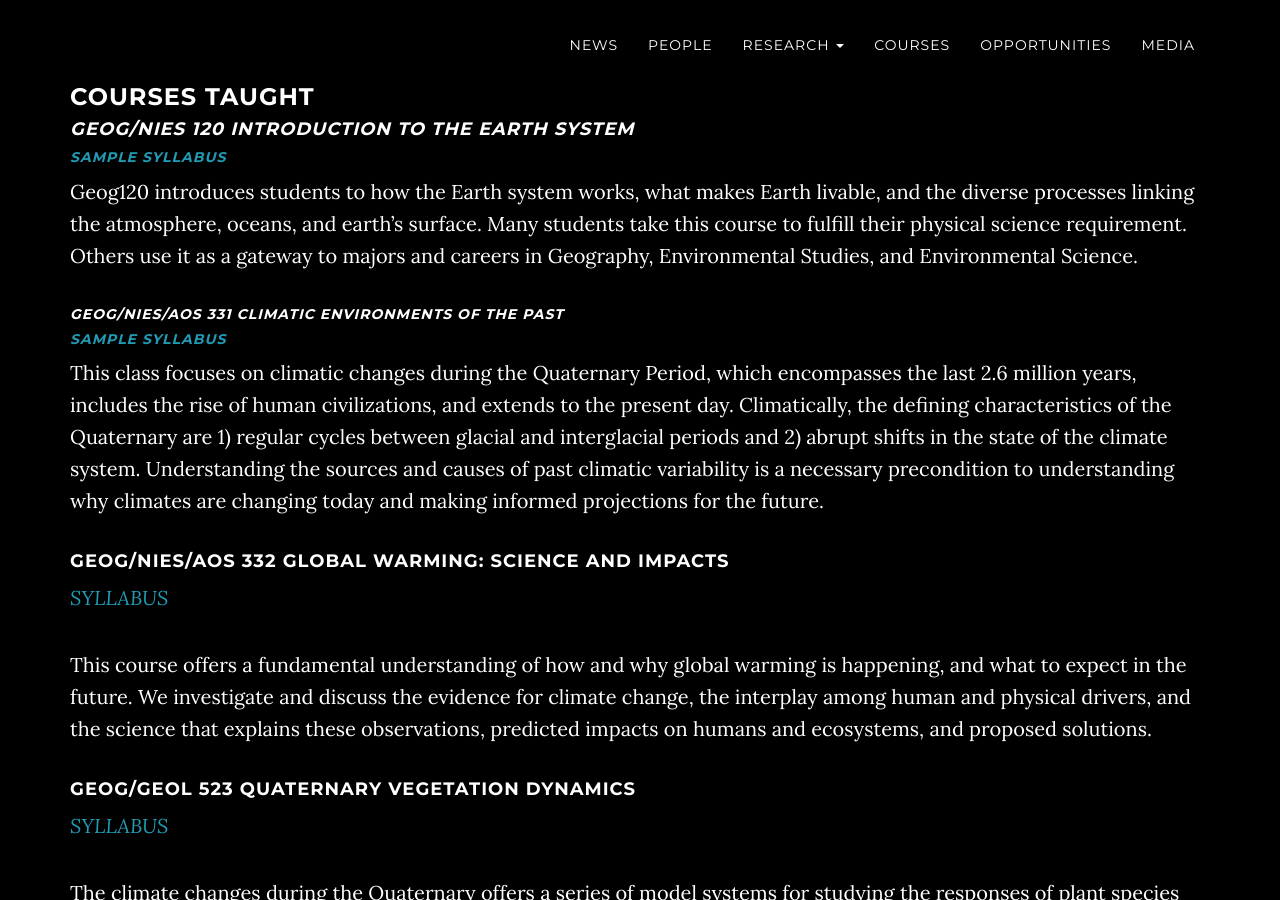
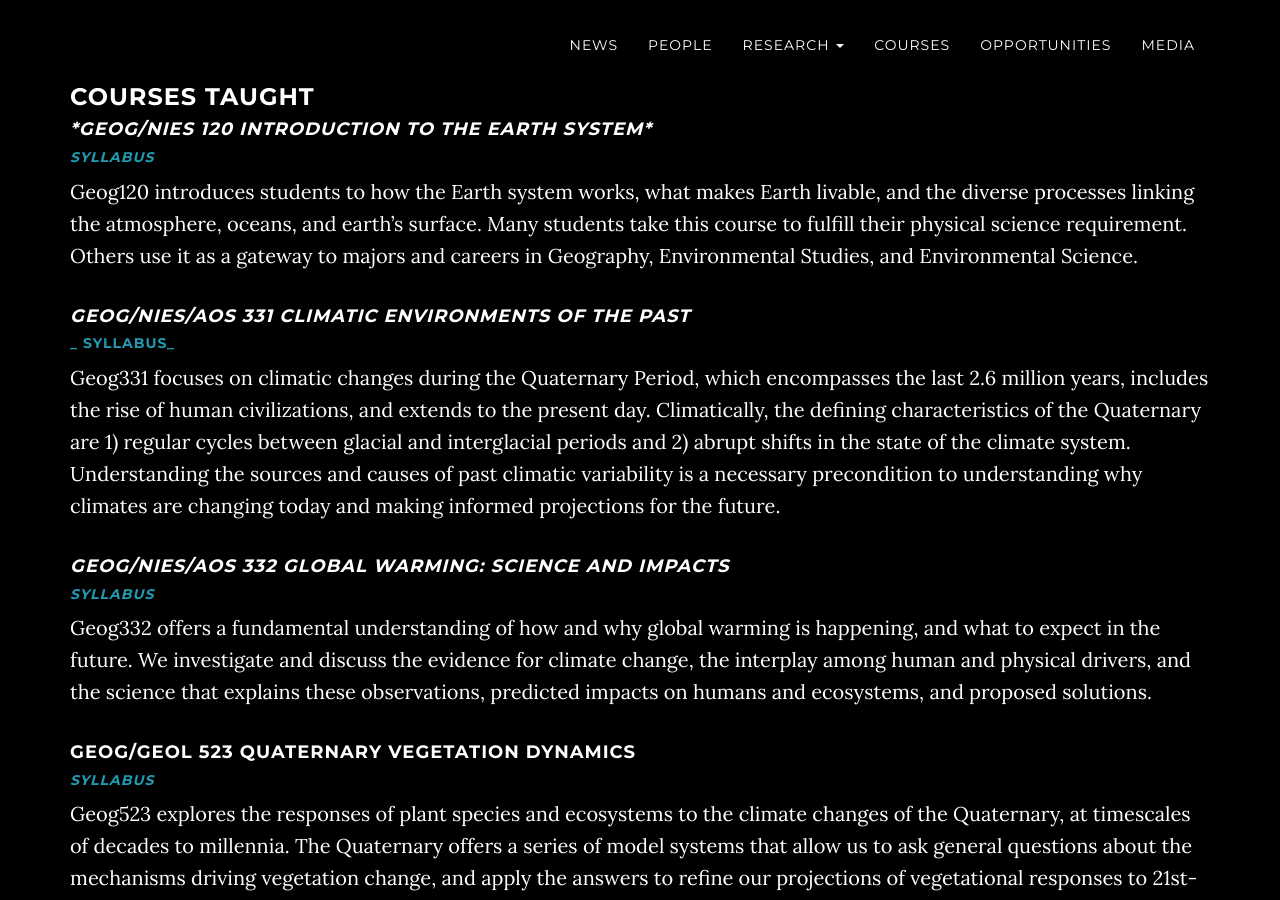
Before and after one commit to WilliamsPaleoLab/WilliamsPaleoLab.github.io, a Jekyll site: the page built from courses.md, in a window 1280 px wide and 900 px high. Built offline with Jekyll 4.4.1, drawn with Linux system fonts in a browser that asks for light colours; some of the changed text lies outside the part shown.

Commit message:
more format tweaks, courses

```diff
--- a/courses.md
+++ b/courses.md
@@ -6,31 +6,32 @@ layout: page
 ### Courses Taught
 
 
-#### _Geog/NIES 120 Introduction to the Earth System_
+#### _*Geog/NIES 120 Introduction to the Earth System*_
 
-##### [*SAMPLE SYLLABUS*](http://geography.wisc.edu/courses/syllabi/120_fall.pdf)
+##### [*SYLLABUS*](http://geography.wisc.edu/courses/syllabi/120_fall.pdf)
 
 Geog120 introduces students to how the Earth system works, what makes Earth livable, and the diverse processes linking the atmosphere, oceans, and earth's surface. Many students take this course to fulfill their physical science requirement. Others use it as a gateway to majors and careers in Geography, Environmental Studies, and Environmental Science.
 
-##### _Geog/NIES/AOS 331 Climatic Environments of the Past_
+#### *Geog/NIES/AOS 331 Climatic Environments of the Past*
 
-##### [*SAMPLE SYLLABUS*](http://geography.wisc.edu/courses/syllabi/331_fall.pdf)
+##### [_ SYLLABUS_](http://geography.wisc.edu/courses/syllabi/331_fall.pdf)
 
-This class focuses on climatic changes during the Quaternary Period, which encompasses the last 2.6 million years, includes the rise of human civilizations, and extends to the present day.  Climatically, the defining characteristics of the Quaternary are 1) regular cycles between glacial and interglacial periods and 2) abrupt shifts in the state of the climate system.  Understanding the sources and causes of past climatic variability is a necessary precondition to understanding why climates are changing today and making informed projections for the future.
+Geog331 focuses on climatic changes during the Quaternary Period, which encompasses the last 2.6 million years, includes the rise of human civilizations, and extends to the present day.  Climatically, the defining characteristics of the Quaternary are 1) regular cycles between glacial and interglacial periods and 2) abrupt shifts in the state of the climate system.  Understanding the sources and causes of past climatic variability is a necessary precondition to understanding why climates are changing today and making informed projections for the future.
 
-####  Geog/NIES/AOS 332 Global Warming: Science and Impacts
+####  _Geog/NIES/AOS 332 Global Warming: Science and Impacts_
 
-[*SYLLABUS*](http://geography.wisc.edu/courses/syllabi/332_spring.pdf)
+##### [*SYLLABUS*](http://geography.wisc.edu/courses/syllabi/332_spring.pdf)
 
-This course offers a fundamental understanding of how and why global warming is happening, and what to expect in the future. We  investigate and discuss the evidence for climate change, the interplay among human and physical drivers, and the science that explains these observations, predicted impacts on humans and ecosystems, and proposed solutions.
+Geog332 offers a fundamental understanding of how and why global warming is happening, and what to expect in the future. We  investigate and discuss the evidence for climate change, the interplay among human and physical drivers, and the science that explains these observations, predicted impacts on humans and ecosystems, and proposed solutions.
 
 #### Geog/Geol 523 Quaternary Vegetation Dynamics
 
-[*SYLLABUS*](http://geography.wisc.edu/courses/syllabi/523_spring.pdf)
+##### [*SYLLABUS*](http://geography.wisc.edu/courses/syllabi/523_spring.pdf)
 
-The climate changes during the Quaternary offers a series of model systems  for studying the responses of plant species and ecosystems to climate change and other disturbances.  We can therefore use the Quaternary to ask general questions about the mechanisms driving vegetation change, and apply the answers to refine our projections of vegetational responses to 21st-century change.
+Geog523 explores the responses of plant species and ecosystems to the climate changes of the Quaternary, at timescales of decades to millennia.  The Quaternary offers a series of model systems that allow us to ask general questions about the mechanisms driving vegetation change, and apply the answers to refine our projections of vegetational responses to 21st-century change.
 
 #### Geog9XX: Graduate Seminars
+
 Prior seminar topics include:  *Abrupt Changes in Ecological Systems (ACES)*, *Conservation Paleoecology*, and *the Earth System Seminar*.
 
 ### Other recommended upper-level courses at UW-Madison
```
